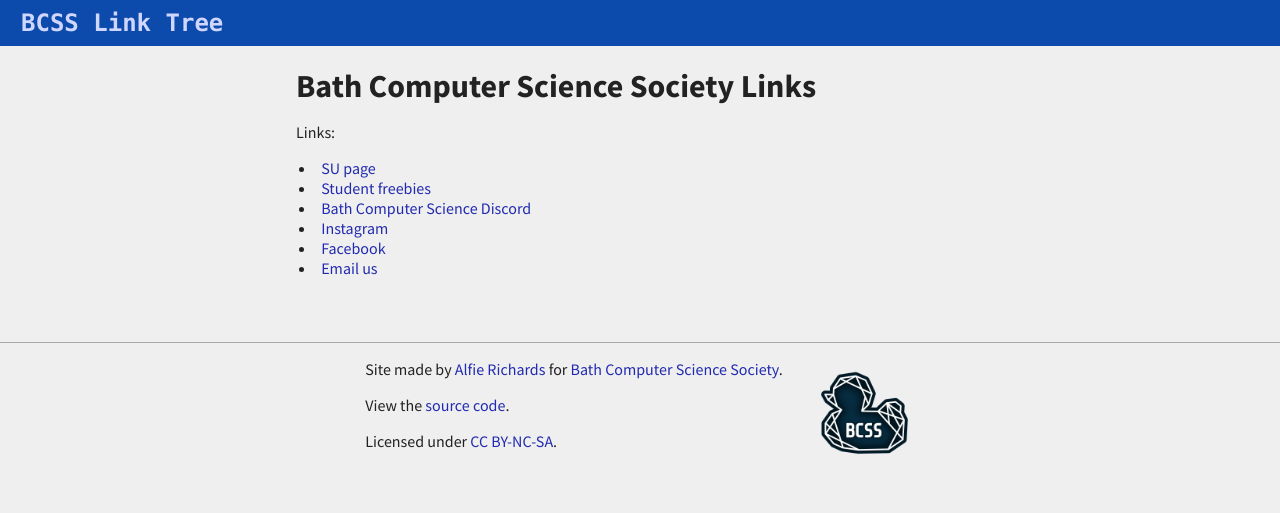
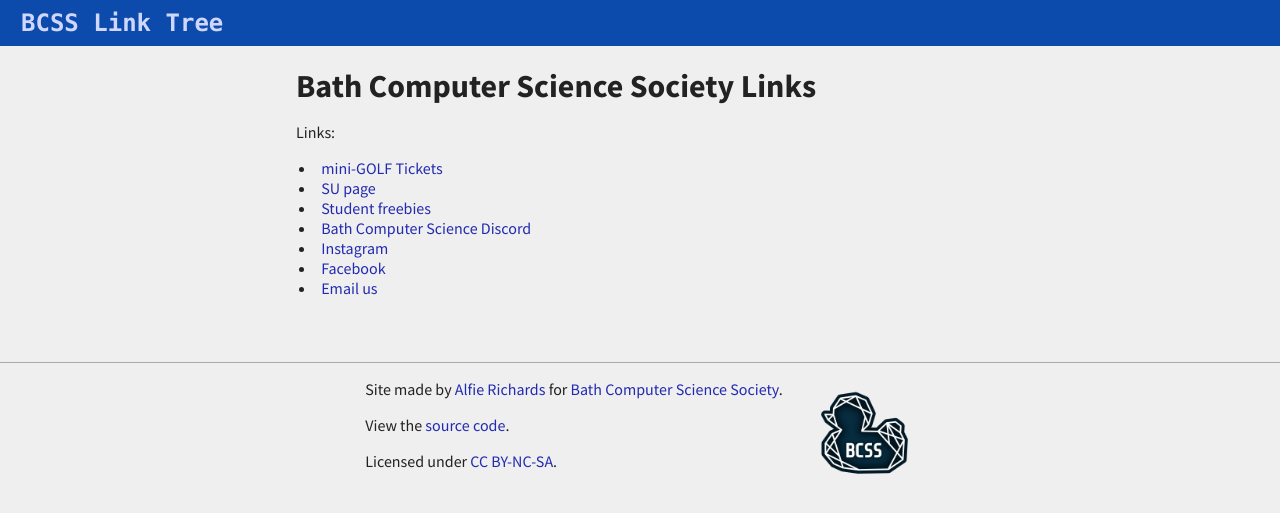
Before and after one commit to AlfGalf/BCSS_QR_Code_Tree, a Jekyll site: the page built from index.markdown, in a window 1280 px wide. Shown: the top 513 px of the page. Built offline with Jekyll 4.4.1, drawn with Linux system fonts in a browser that asks for light colours.

Commit message:
Update for mini golf
(can use same link for all products)

```diff
--- a/index.markdown
+++ b/index.markdown
@@ -6,6 +6,7 @@ layout: default
 
 Links:
 
+- [mini-GOLF Tickets](https://www.thesubath.com/bcss/products/)
 - [SU page](https://www.thesubath.com/bcss/)
 - [Student freebies](https://docs.google.com/document/d/1NFGVWmWMrlRKjpWRIsKL4RPe6lG3TP3g/edit?usp=drivesdk&ouid=103084223961007433008&rtpof=true&sd=true)
 - [Bath Computer Science Discord](https://discord.gg/gDYbrpK)
```
